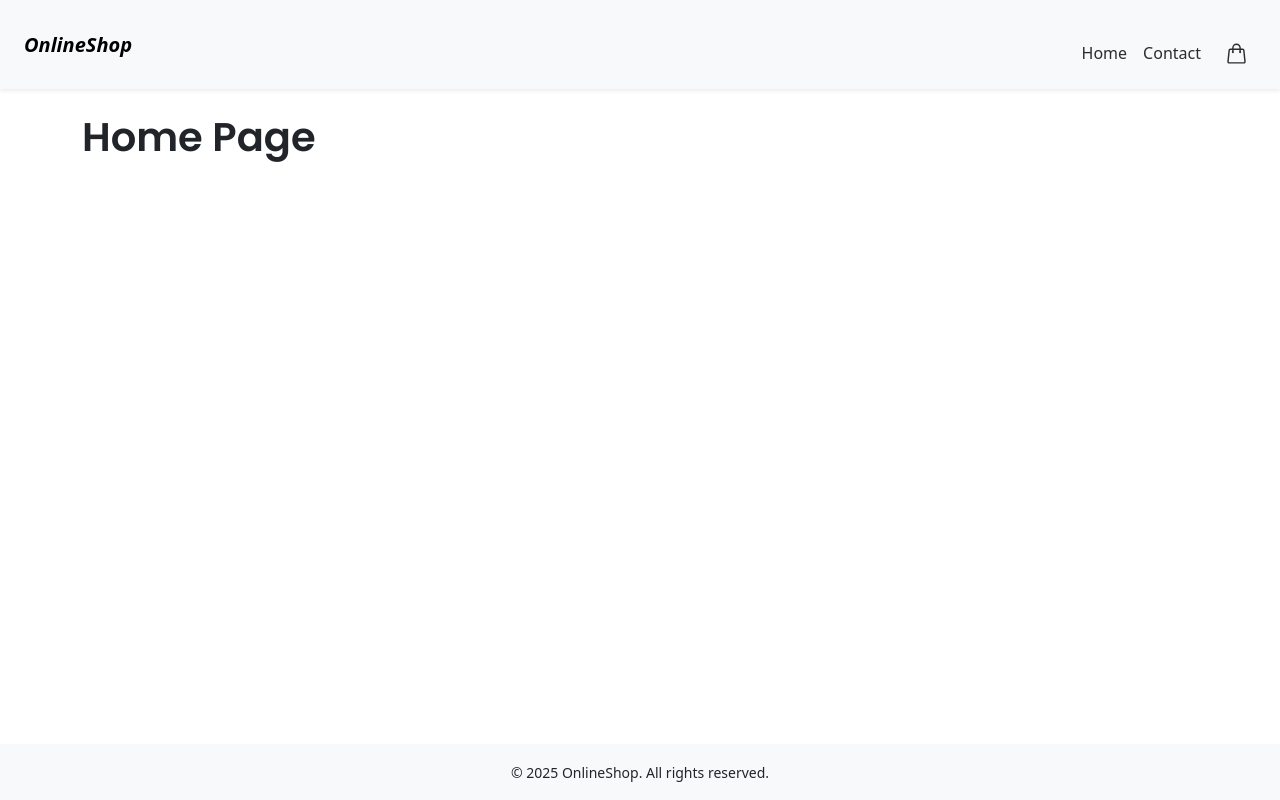
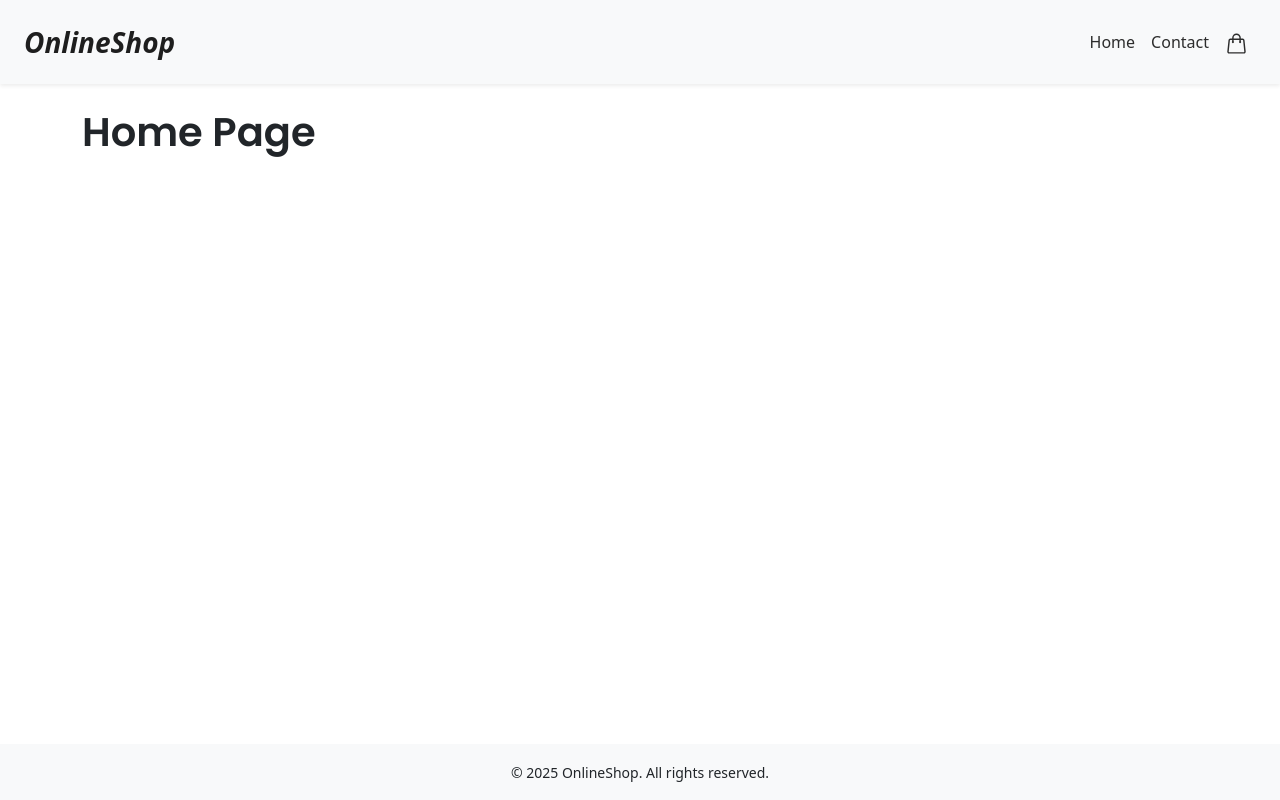
Before and after one commit to NoroffFEU/jsfw-2025-v1-javascript-frameworks-ca, a React (Create React App) app: page / in a window 1280 px wide. Built offline with nearby package versions, Linux system fonts and the light colour scheme.

Commit message:
create interfaces folder and hooks folder

```diff
--- a/src/components/Header.tsx
+++ b/src/components/Header.tsx
@@ -12,25 +12,25 @@ const Header = () => {
         </Navbar.Brand>
 
         {/* Mobile cart */}
-        <div className="d-flex align-items-center gap-2 order-lg-3">
+        <div className="d-flex align-items-center gap-2">
           <Navbar.Toggle aria-controls="main-navbar" />
-          <Nav.Link as={Link} to="/cart" className="d-lg-none p-0">
+          <Nav.Link as={Link} to="/cart" className="d-lg-none no-bm">
             <HiOutlineShoppingBag size={25} />
           </Nav.Link>
         </div>
 
         {/* Nav links */}
-        <Navbar.Collapse id="main-navbar" className="order-lg-2 mt-3">
-          <Nav className="ms-auto align-items-center">
-            <Nav.Link as={Link} to="/" className="px-0 px-lg-2">
+        <Navbar.Collapse id="main-navbar">
+          <Nav className="ms-auto d-flex align-items-center">
+            <Nav.Link as={Link} to="/">
               Home
             </Nav.Link>
-            <Nav.Link as={Link} to="/contact" className="px-0 px-lg-2">
+            <Nav.Link as={Link} to="/contact">
               Contact
             </Nav.Link>
 
             {/* Desktop cart */}
-            <Nav.Link as={Link} to="/cart" className="d-none d-lg-block ps-3">
+            <Nav.Link as={Link} to="/cart" className="d-none d-lg-block no-bm">
               <HiOutlineShoppingBag size={23} />
             </Nav.Link>
           </Nav>
--- a/src/styles/index.css
+++ b/src/styles/index.css
@@ -27,6 +27,7 @@ h6 {
   color: var(--color-primary);
 }
 
+/* Navbar */
 .navbar {
   padding: 0.5rem 1rem;
 }
@@ -34,6 +35,8 @@ h6 {
 .navbar-brand {
   font-style: italic;
   font-weight: 700;
+  font-size: 28px !important;
+  color: var(--color-primary) !important;
 }
 
 .navbar-toggler {
@@ -43,6 +46,7 @@ h6 {
 .navbar-toggler:focus {
   outline: none !important;
   box-shadow: none !important;
+  color: var(--color-accent);
 }
 
 .navbar .nav-link {
@@ -54,4 +58,9 @@ h6 {
 
 .navbar .nav-link:hover {
   color: var(--color-accent);
+  border-bottom: solid 1px var(--color-accent);
 }
+
+.no-bm {
+  border-bottom: none !important;
+}
```
Also changed, not shown: src/hooks/useApi.ts (added), src/interfaces/index.ts (added).
